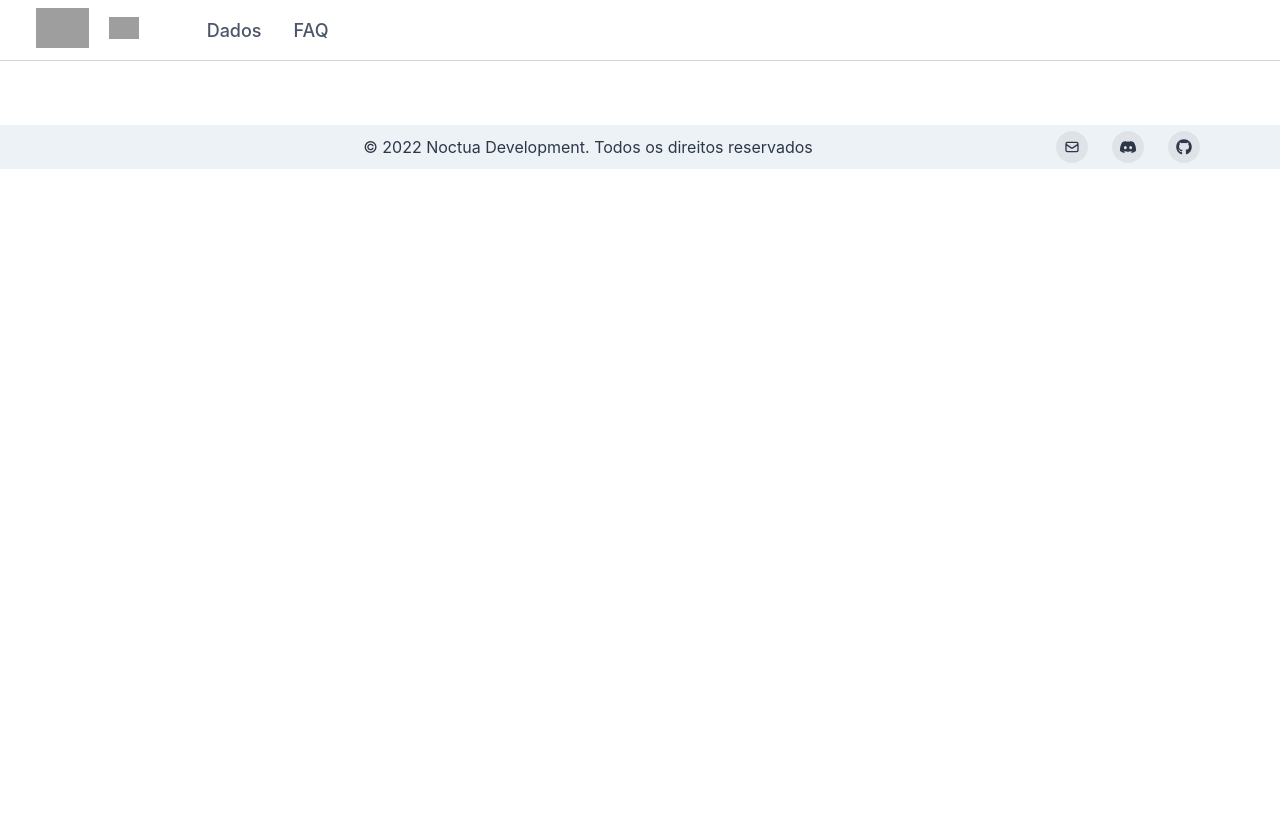
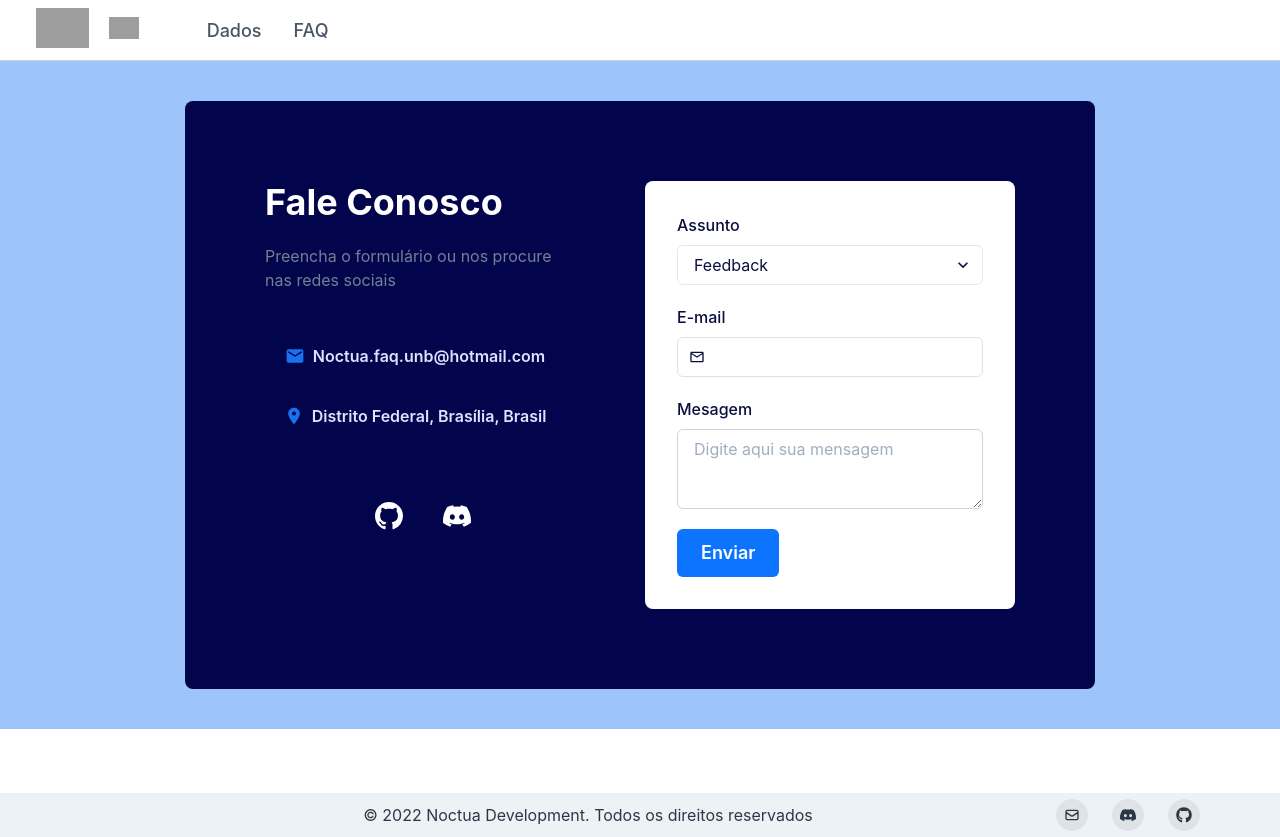
Before and after one commit to fga-eps-mds/2021.2-Noctua, a React (Create React App) app in the folder front/: page /fale-conosco in a window 1280 px wide. Before the commit the page ends 800 px from the top, so only its background shows below. Built offline with nearby package versions, Linux system fonts and the light colour scheme; grey boxes are pictures that could not be loaded.

Commit message:
feat(#51): Implementação página de  Fale conosco

```diff
--- a/front/src/Router.tsx
+++ b/front/src/Router.tsx
@@ -1,8 +1,9 @@
 import React from 'react';
 
 import {Route,Routes } from 'react-router-dom';
-import Home from './pages/Home';
+import Home from './pages/shared/Home';
 import GastosDeputados from "./pages/timeB/GastosDeputados"
+import FaleConosco from "./pages/shared/FaleConosco"
 
 
 const  Router=()=> {
@@ -11,6 +12,7 @@ const  Router=()=> {
 
           <Route path='/' element={<Home/>}></Route>
           <Route path='/gastos-deputados' element={<GastosDeputados/>}></Route>
+          <Route path='/fale-conosco' element={<FaleConosco/>}></Route>
 
       </Routes>
 
--- /dev/null
+++ b/front/src/pages/shared/FaleConosco.tsx
@@ -0,0 +1,115 @@
+import {
+    Container,
+    Flex,
+    Box,
+    Heading,
+    Text,
+    IconButton,
+    Button,
+    VStack,
+    HStack,
+    Wrap,
+    WrapItem,
+    useClipboard,
+    Tooltip,
+  } from '@chakra-ui/react';
+  import {
+    MdEmail,
+    MdLocationOn,
+  } from 'react-icons/md';
+  import { BsGithub, BsDiscord } from 'react-icons/bs';
+import FormFaleConosco from '../../components/FormFaleConosco'
+
+const  FaleConosco=()=> {
+
+  const { hasCopied, onCopy } = useClipboard('Noctua.faq.unb@hotmail.com');
+
+
+    return (
+        <Container bg="#9DC4FB" maxW="full" mt={0} centerContent overflow="hidden">
+          <Flex>
+            <Box
+              bg="#02054B"
+              color="white"
+              borderRadius="lg"
+              m={{ sm: 4, md: 16, lg: 10 }}
+              p={{ sm: 5, md: 5, lg: 16 }}>
+              <Box p={4}>
+                <Wrap spacing={{ base: 20, sm: 3, md: 5, lg: 20 }}>
+                  <WrapItem>
+                    <Box>
+                      <Heading>Fale Conosco</Heading>
+                      <Box maxWidth="300px">
+                      <Text mt={{ sm: 3, md: 3, lg: 5 }} color="gray.500">
+                        Preencha o formulário ou  nos procure nas redes sociais
+                      </Text>
+                      </Box>
+                      <Box py={{ base: 5, sm: 5, md: 8, lg: 10 }}>
+                        <VStack pl={0} spacing={3} alignItems="flex-start">
+                        <Tooltip
+                            label={hasCopied ? 'E-mail Copiado!' : 'Copiar E-mail'}
+                            closeOnClick={false}
+                             hasArrow>
+                          <Button
+                            size="md"
+                            height="48px"
+                            width="300px"
+                            variant="ghost"
+                            color="#DCE2FF"
+                            _hover={{ border: '2px solid #1C6FEB' }}
+                            onClick={onCopy}
+                            leftIcon={<MdEmail color="#1970F1" size="20px" />}>
+                            Noctua.faq.unb@hotmail.com
+                          </Button>
+                          </Tooltip>
+
+                          <Button
+                            size="md"
+                            height="48px"
+                            width="300px"
+                            variant="ghost"
+                            color="#DCE2FF"
+                            _hover={{ border: '2px solid #1C6FEB' }}
+                            leftIcon={<MdLocationOn color="#1970F1" size="20px" />}>
+                            Distrito Federal, Brasília, Brasil
+                          </Button>
+                        </VStack>
+                      </Box>
+                      <HStack
+                        mt={{ lg: 3, md: 3 }}
+                        ml="20"
+                        spacing={5}
+                        px={5}
+                       >
+
+                        <IconButton
+                          aria-label="github"
+                          variant="ghost"
+                          size="lg"
+                          isRound={true}
+                          _hover={{ bg: '#0D74FF' }}
+                          icon={<BsGithub size="28px" />}
+                          onClick={()=>{window.open("https://github.com/fga-eps-mds/2021.2-Noctua",'_blank')}}
+                        />
+                        <IconButton
+                          aria-label="discord"
+                          variant="ghost"
+                          size="lg"
+                          isRound={true}
+                          _hover={{ bg: '#0D74FF' }}
+                          icon={<BsDiscord size="28px" />}
+                          onClick={()=>{window.open("https://discord.gg/cpMXU7z6tK",'_blank')}}
+                        />
+                      </HStack>
+                    </Box>
+                  </WrapItem>
+                 <FormFaleConosco/>
+                </Wrap>
+              </Box>
+            </Box>
+          </Flex>
+        </Container>
+      );
+    }
+
+  export default FaleConosco;
```
